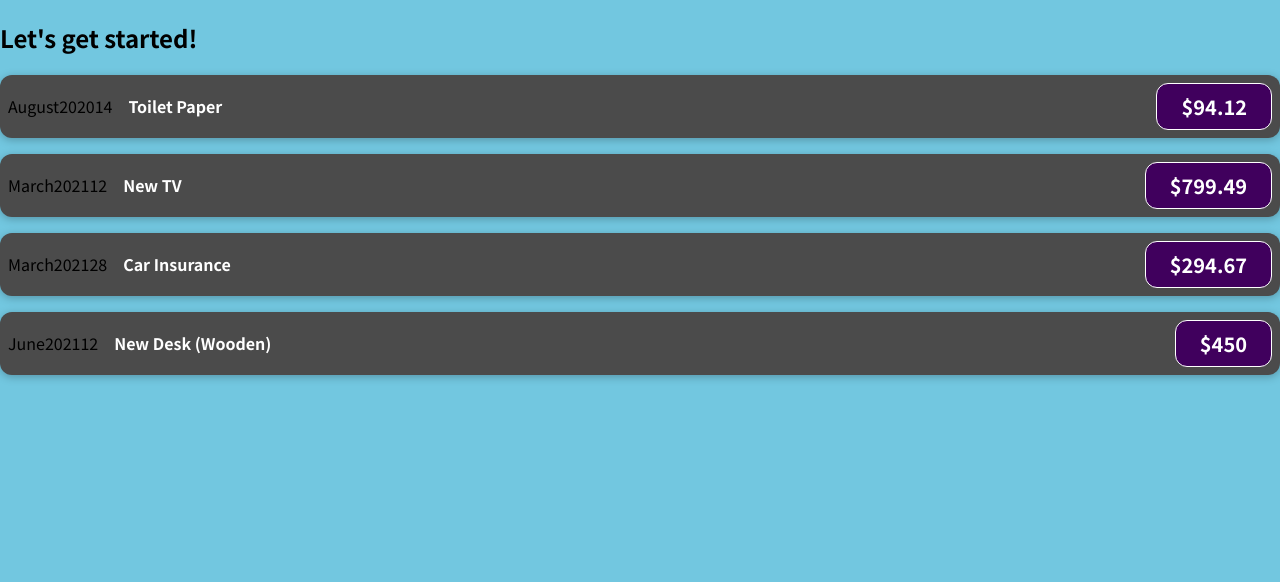
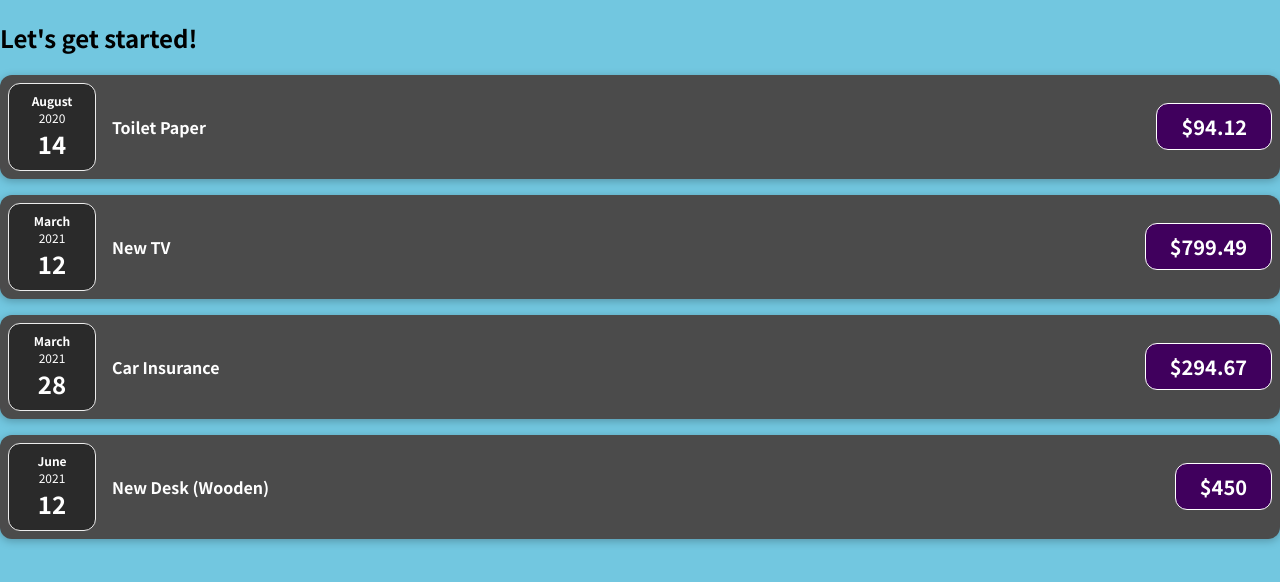
Before and after one commit to AyaMalek2/React-getting-started, a JavaScript app: page / in a window 1280 px wide. Shown: the top 582 px of the page. Built offline with nearby package versions, Linux system fonts and the light colour scheme.

Commit message:
add expenses list to expenses component

```diff
--- a/src/App.js
+++ b/src/App.js
@@ -1,4 +1,4 @@
-import ExpenseItem from "./components/ExpenseItem";
+import Expenses from "./components/Expenses";
 
 function App() {
   //regular js ==>imparative approch as we give step by step instructions that the ingine will follow
@@ -34,29 +34,7 @@
   return (
     <div>
       <h2>Let's get started!</h2>
-      <ExpenseItem
-        title={expenses[0].title}
-        amount={expenses[0].amount}
-        date={expenses[0].date}
-      ></ExpenseItem>
-
-      <ExpenseItem
-        title={expenses[1].title}
-        amount={expenses[1].amount}
-        date={expenses[1].date}
-      ></ExpenseItem>
-
-      <ExpenseItem
-        title={expenses[2].title}
-        amount={expenses[2].amount}
-        date={expenses[2].date}
-      ></ExpenseItem>
-
-      <ExpenseItem
-        title={expenses[3].title}
-        amount={expenses[3].amount}
-        date={expenses[3].date}
-      ></ExpenseItem>
+      <Expenses expenses={expenses} />
     </div>
   );
 }
--- /dev/null
+++ b/src/components/ExpenseDate.css
@@ -0,0 +1,26 @@
+.expense-date {
+  display: flex;
+  flex-direction: column;
+  width: 5.5rem;
+  height: 5.5rem;
+  border: 1px solid #ececec;
+  background-color: #2a2a2a;
+  color: white;
+  border-radius: 12px;
+  align-items: center;
+  justify-content: center;
+}
+
+.expense-date__month {
+  font-size: 0.75rem;
+  font-weight: bold;
+}
+
+.expense-date__year {
+  font-size: 0.75rem;
+}
+
+.expense-date__day {
+  font-size: 1.5rem;
+  font-weight: bold;
+}
--- /dev/null
+++ b/src/components/ExpenseDate.js
@@ -0,0 +1,17 @@
+import "./ExpenseDate.css";
+
+export default function ExpenseDate(props) {
+  console.log("date", props);
+  //props is an object(key: attribute spicified in the jsx in the parent, value )
+  const month = props.date.toLocaleDateString("en-US", { month: "long" });
+  const year = props.date.getFullYear();
+  const day = props.date.toLocaleDateString("en-US", { day: "2-digit" });
+
+  return (
+    <div className="expense-date">
+      <div className="expense-date__month">{month}</div>
+      <div className="expense-date__year">{year}</div>
+      <div className="expense-date__day">{day}</div>
+    </div>
+  );
+}
--- a/src/components/ExpenseItem.js
+++ b/src/components/ExpenseItem.js
@@ -1,21 +1,16 @@
 //return statement can only have one root element
 import "./ExpenseItem.css";
+import ExpenseDate from "./ExpenseDate";
 
 export default function ExpenseItem(props) {
   //   return <h2>ExpenseItem works!</h2>;
   const expenseDate = new Date(2021, 8, 5).toLocaleDateString(); //Sep 5 2021
   const expenseTitle = "car insurance";
   const expensePrice = 290;
-
-  const month = props.date.toLocaleDateString("en-US", { month: "long" });
-  const year = props.date.getFullYear();
-  const day = props.date.toLocaleDateString("en-US", { day: "2-digit" });
-
+  console.log("item: ", props);
   return (
     <div className="expense-item">
-      <div>{month}</div>
-      <div>{year}</div>
-      <div>{day}</div>
+      <ExpenseDate date={props.date} />
       <h2 className="expense-item__description">{props.title}</h2>
       <div className="expense-item__price">${props.amount}</div>
     </div>
--- /dev/null
+++ b/src/components/Expenses.css
@@ -0,0 +1,9 @@
+.expenses {
+  padding: 1rem;
+  background-color: rgb(31, 31, 31);
+  margin: 2rem auto;
+  width: 50rem;
+  max-width: 95%;
+  border-radius: 12px;
+  box-shadow: 0 1px 8px rgba(0, 0, 0, 0.25);
+}
--- /dev/null
+++ b/src/components/Expenses.js
@@ -0,0 +1,30 @@
+import ExpenseItem from "./ExpenseItem";
+export default function Expenses(props) {
+  return (
+    <div className="expenses">
+      <ExpenseItem
+        title={props.expenses[0].title}
+        amount={props.expenses[0].amount}
+        date={props.expenses[0].date}
+      ></ExpenseItem>
+
+      <ExpenseItem
+        title={props.expenses[1].title}
+        amount={props.expenses[1].amount}
+        date={props.expenses[1].date}
+      ></ExpenseItem>
+
+      <ExpenseItem
+        title={props.expenses[2].title}
+        amount={props.expenses[2].amount}
+        date={props.expenses[2].date}
+      ></ExpenseItem>
+
+      <ExpenseItem
+        title={props.expenses[3].title}
+        amount={props.expenses[3].amount}
+        date={props.expenses[3].date}
+      ></ExpenseItem>
+    </div>
+  );
+}
```
